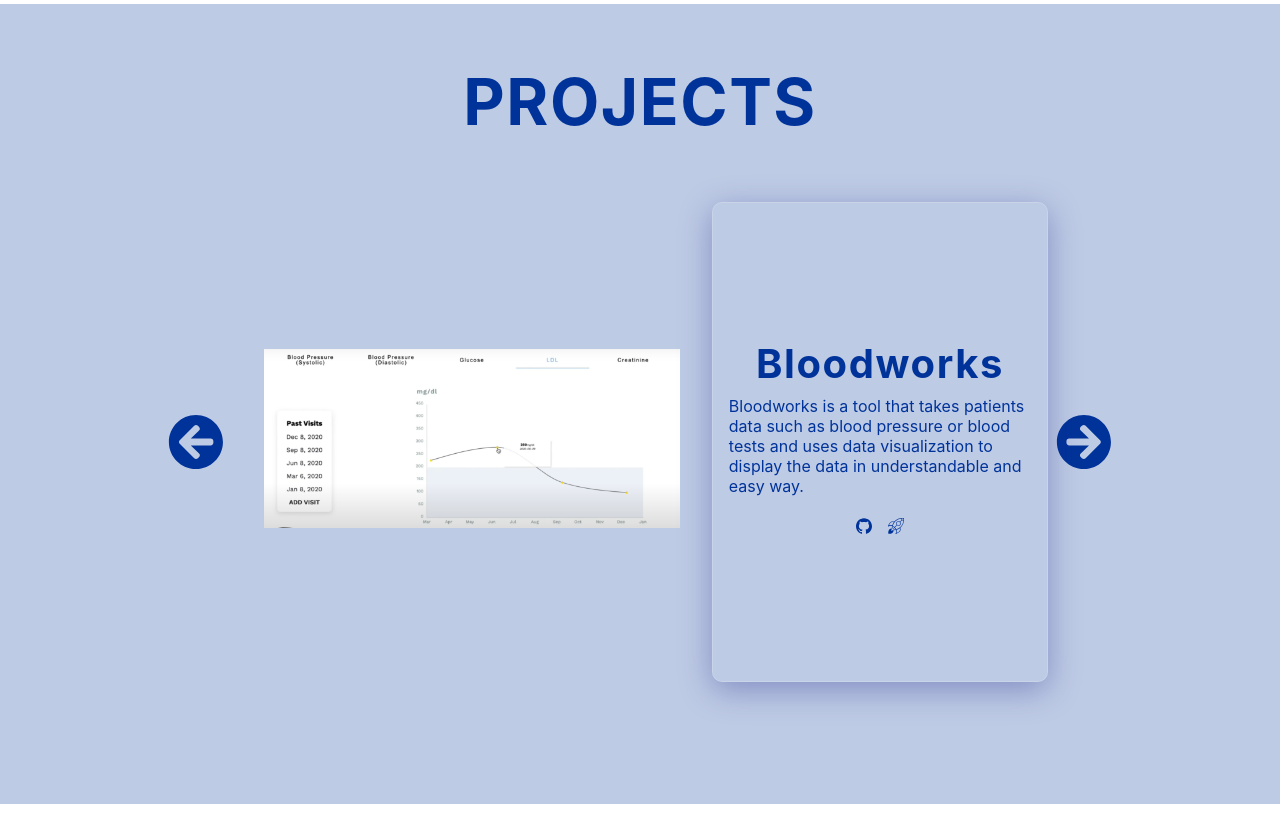
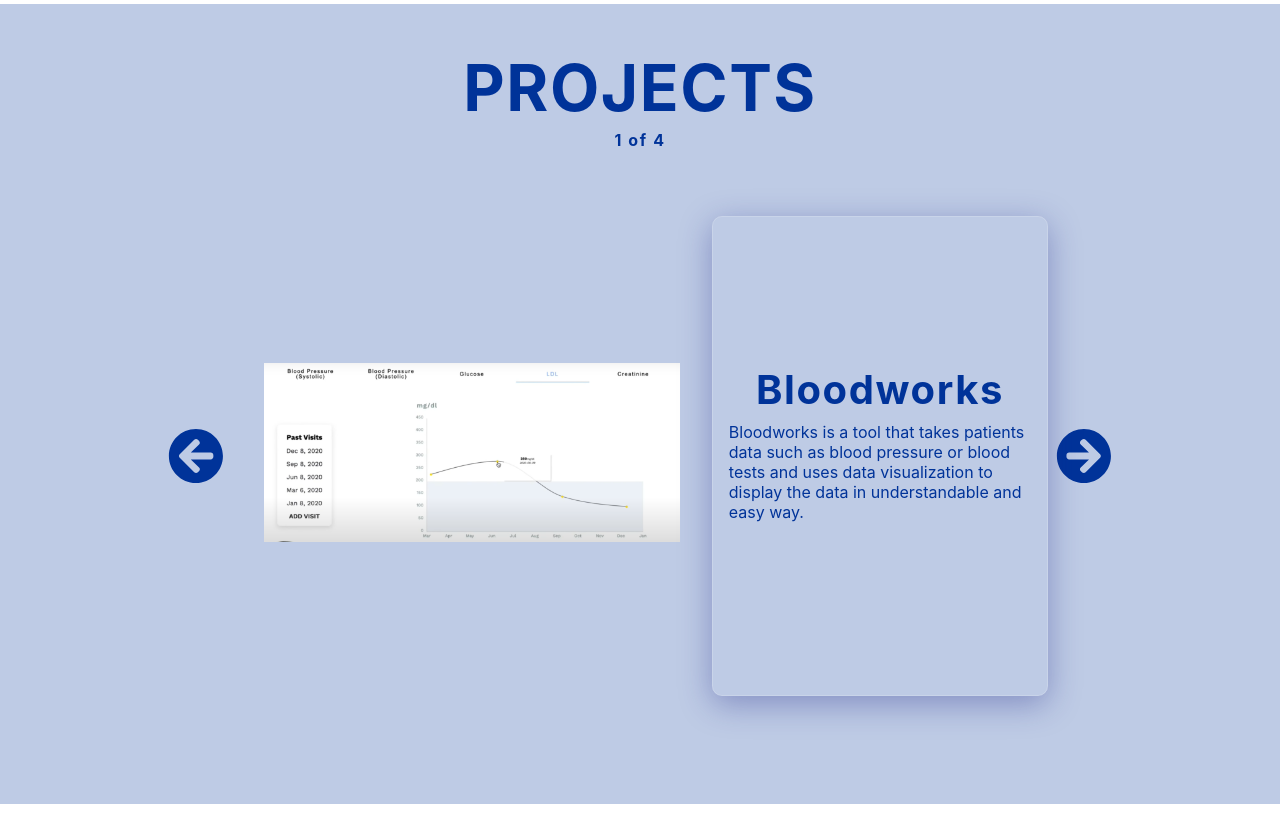
Before and after one commit to IuliiaPavlova/portfolio-v2, a React (Create React App) app: page / in a window 1280 px wide. Shown: the part 900-1720 px from the top of the page. Built offline with nearby package versions, Linux system fonts and the light colour scheme.

Commit message:
feat: add dance party project

```diff
--- a/src/components/SliderProjects.jsx
+++ b/src/components/SliderProjects.jsx
@@ -6,7 +6,7 @@ import { projectsData } from '../data/data';
 const SliderProjects = () => {
   const [index, setIndex] = useState(0);
   const {
-    name, github, deployed, image, description,
+    id, name, github, deployed, image, description,
   } = projectsData[index];
 
   const checkNumber = (number) => {
@@ -35,6 +35,13 @@ const SliderProjects = () => {
   return (
     <section className='slider-main' id='projects'>
       <h1>PROJECTS</h1>
+      <h4>
+        {id}
+        {' '}
+        of
+        {' '}
+        {projectsData.length}
+      </h4>
       <article className='slider'>
         <FaArrowCircleLeft className='icon next-arrow' onClick={prevProject} />
         <div className='project'>
@@ -45,12 +52,20 @@ const SliderProjects = () => {
             <h2>{name}</h2>
             <p>{description}</p>
             <div className='project-links'>
+              {
+              github.url && (
               <a href={github.url}>
                 {github.icon}
               </a>
-              <a href={deployed.url}>
-                {deployed.icon}
-              </a>
+              )
+            }
+              {
+                deployed.url && (
+                <a href={deployed.url}>
+                  {deployed.icon}
+                </a>
+                )
+              }
             </div>
           </div>
         </div>
--- a/src/data/data.jsx
+++ b/src/data/data.jsx
@@ -10,6 +10,7 @@ import {
 import Bloodworks from '../assets/Bloodworks1.png';
 import TfN from '../assets/TfN.png';
 import Employees from '../assets/employees.png';
+import DanceParty from '../assets/dancepartyscreenshot.png';
 
 export const socialLinks = [
   {
@@ -107,4 +108,18 @@ export const projectsData = [
     image: <img src={Employees} alt='project screenshot' className='project-screenshot' />,
     description: 'A client-side SPA (single-page app) built with Create React App that fetches data about employees and displays in the table',
   },
+  {
+    id: 4,
+    name: 'Sub Class Dance Party',
+    github: {
+      icon: <SiGithub className='icon' />,
+      url: 'https://github.com/IuliiaPavlova/sub-class-dance-party',
+    },
+    deployed: {
+      icon: <SiSkyliner className='icon' />,
+      url: '',
+    },
+    image: <img src={DanceParty} alt='project screenshot' className='project-screenshot' />,
+    description: 'Fun small jQuery project with classes. Dance party',
+  },
 ];
```
Also changed, not shown: src/components/Footer.jsx (added, +38 -0 lines), src/assets/dancepartyscreenshot.png (added), 1 other file (tests, documents, lock files or other folders).
